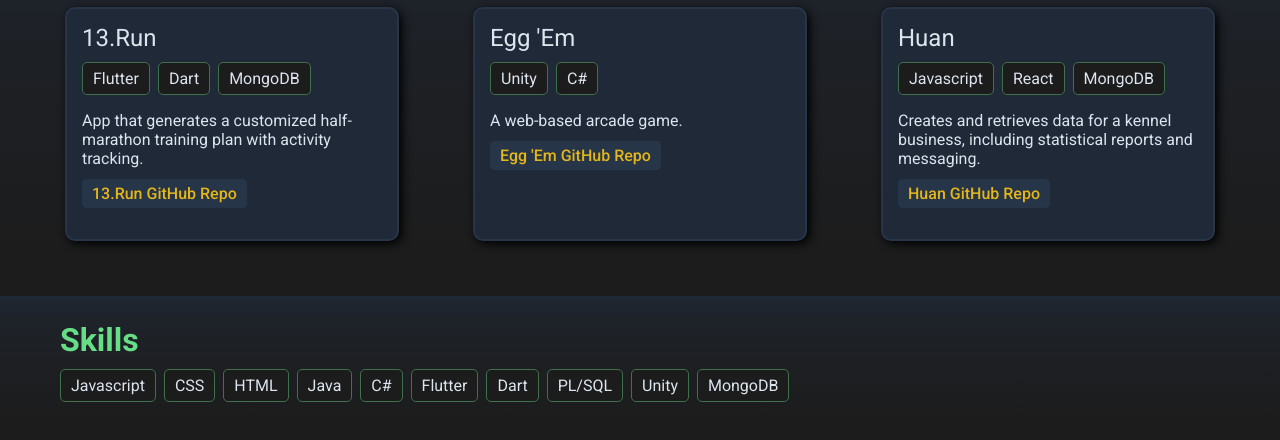
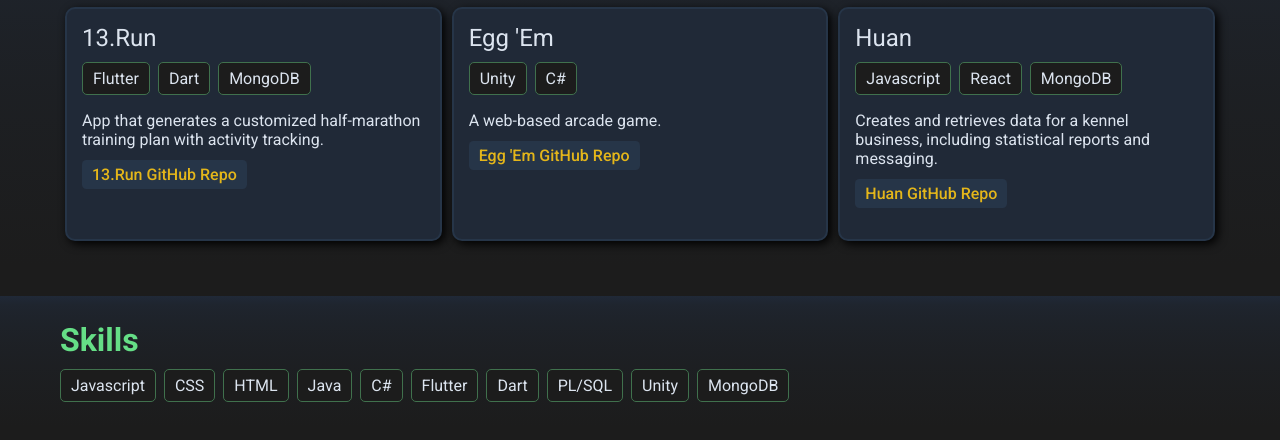
Before and after one commit to BethanyHelwig/bethanyhelwig.github.io, a plain HTML site: page index.html in a window 1280 px wide. Shown: the part 728-1168 px from the top of the page. Drawn offline with Linux system fonts and the light colour scheme.

Commit message:
Updated example container layout

```diff
--- a/styles.css
+++ b/styles.css
@@ -116,8 +116,8 @@
 .example-container {
     margin: 0px 5px;
     padding: 15px;
-    width: 300px;
-    height: 200px;
+    width: 30%;
+    min-height: 200px;
     border-radius: 10px;
     /* border: 1px solid #202937;
     transition: background-color 0.5s; */
```
